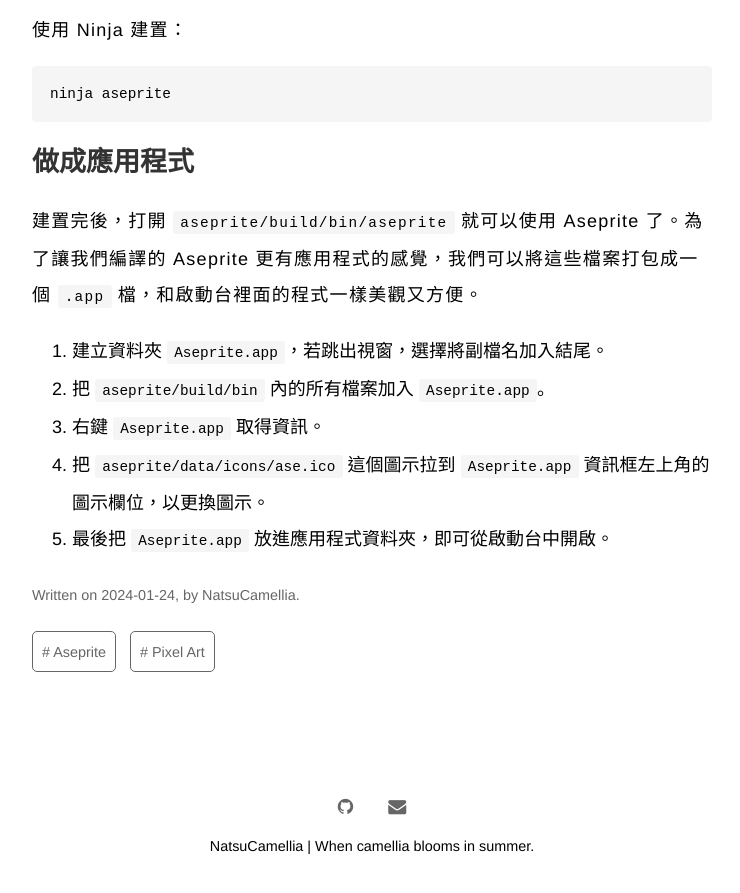
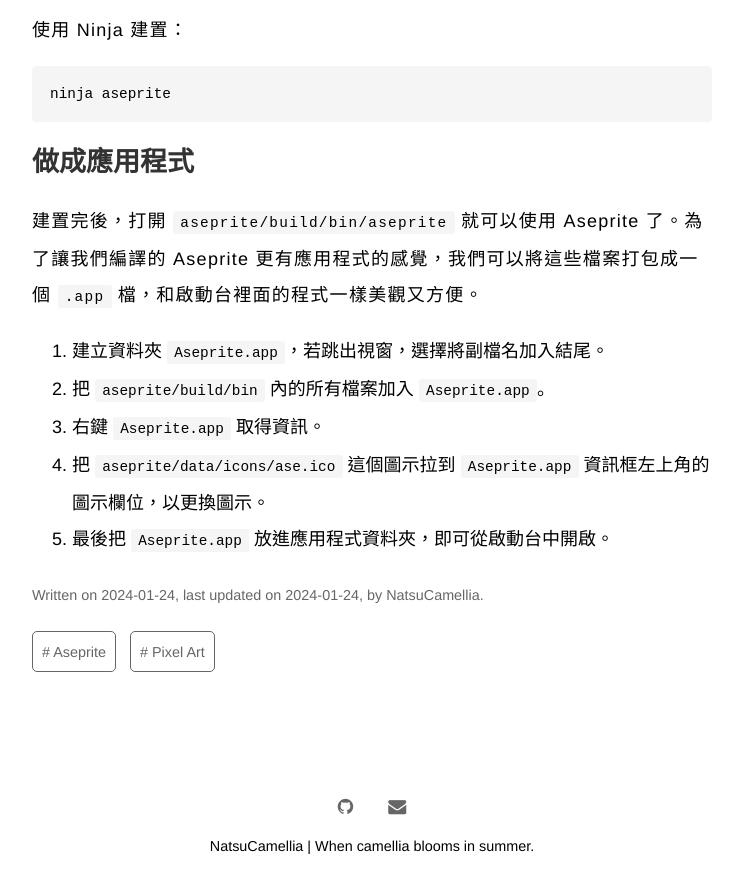
Before and after one commit to NatsuCamellia/NatsuCamellia.github.io, a Jekyll site: the page built from _posts/2024-01-24-Compiling-Aseprite-on-Arm64-Mac.md, in a window 1280 px wide and 900 px high, scrolled down 3541 px. Shown: the top 893 px of the window, without its empty margins (268-1008 px from the left). Built offline with Jekyll 4.4.1, drawn with Linux system fonts in a browser that asks for light colours.

Commit message:
Add update date

```diff
--- a/_posts/2024-01-24-Compiling-Aseprite-on-Arm64-Mac.md
+++ b/_posts/2024-01-24-Compiling-Aseprite-on-Arm64-Mac.md
@@ -4,6 +4,7 @@
 author: "NatsuCamellia"
 categories: Tutorial
 tags: [Aseprite, "Pixel Art"]
+update: 2024-01-24
 ---
 
 [Aseprite](https://www.aseprite.org) 是一款專門為像素畫設計的繪圖軟體，功能簡單強大，在像素畫領域中非常有名，深受許多創作者喜愛。這款軟體在 Aseprite 官方網站以 19.99 美金販售，也可在 Steam 上以較便宜價格約 300 元新台幣購買。
```
